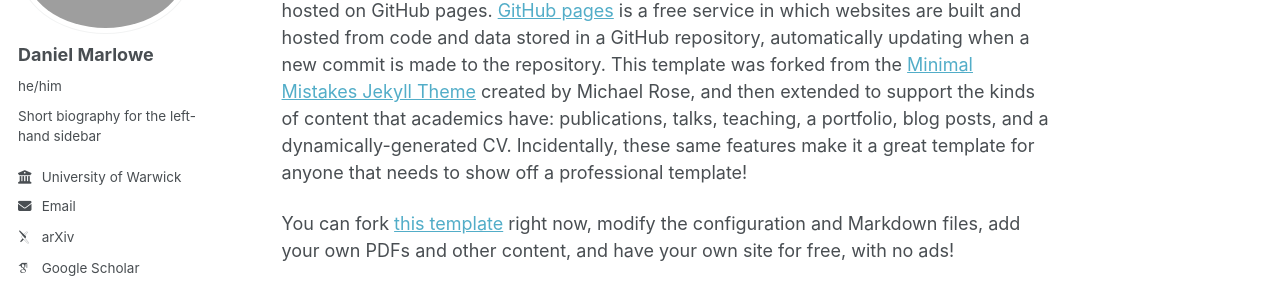
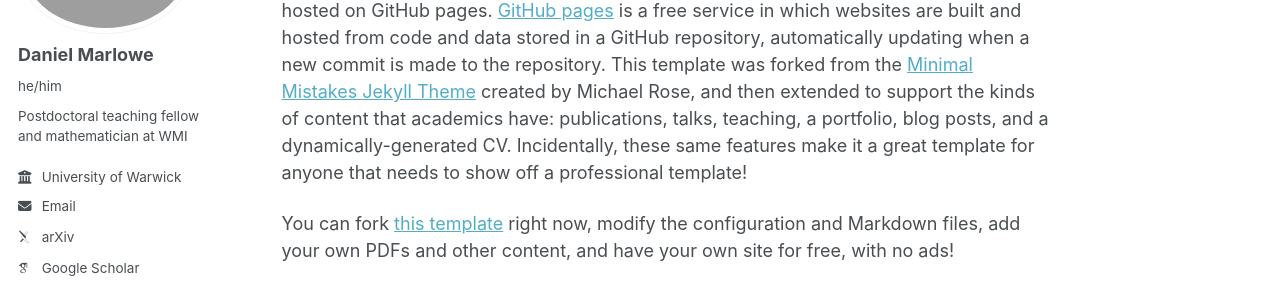
Before and after one commit to dmarl/dmarl.github.io, a Jekyll site: the page built from _pages/about.md, in a window 1280 px wide. Shown: the part 201-489 px from the top of the page. Built offline with Jekyll 4.4.1, drawn with Linux system fonts in a browser that asks for light colours; some web fonts are replaced; a script bundle is joined from its source files by our own code; library files that are not in the unit come from our copies.

Commit message:
Update _config.yml

```diff
--- a/_config.yml
+++ b/_config.yml
@@ -26,7 +26,7 @@ author:
   avatar           : "smirk2.jpg"
   name             : "Daniel Marlowe"
   pronouns         : "he/him"
-  bio              : "Short biography for the left-hand sidebar"
+  bio              : "Postdoctoral teaching fellow and mathematician at WMI"
   location         :
   employer         : "University of Warwick"
   uri              : # URL
```
